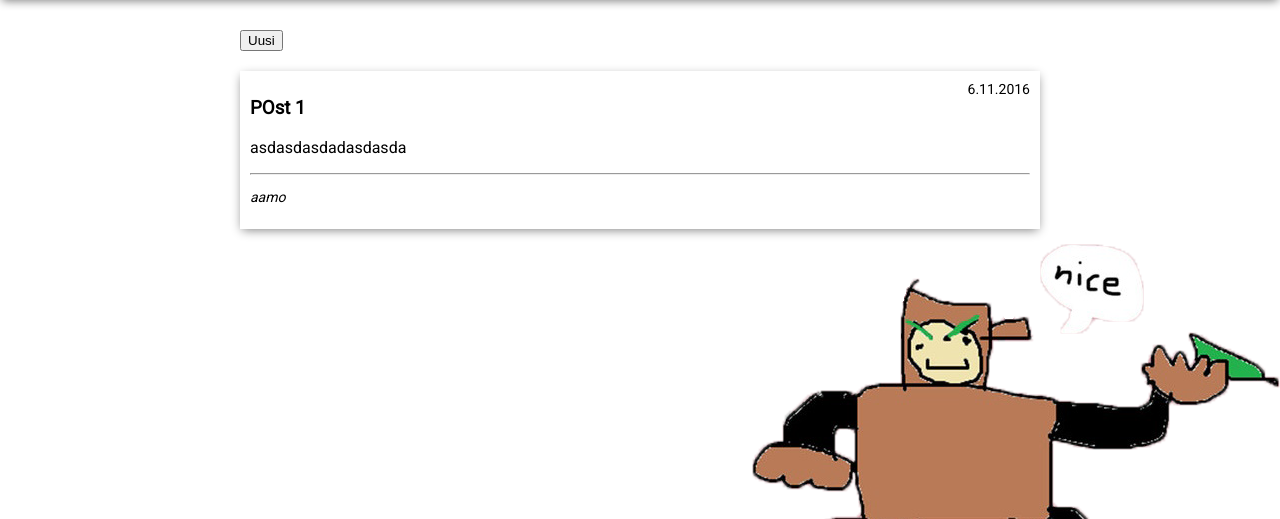
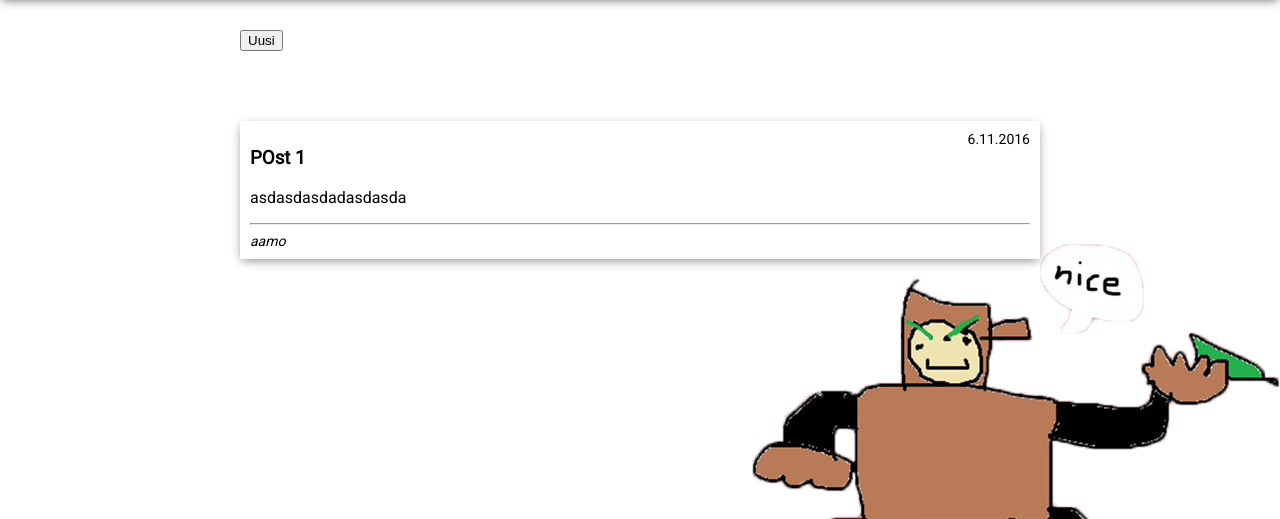
Before and after one commit to aamoJL/ttms0900, a PHP site: page /blog.php in a window 1280 px wide. Shown: the part 155-674 px from the top of the page. Run offline with PHP 8.4, Linux system fonts and the light colour scheme.

Commit message:
blogin stylepäivitys

```diff
--- a/styles/style.css
+++ b/styles/style.css
@@ -62,6 +62,11 @@ section {
 }
 section.postList {
     width: 100%;
+	margin-bottom: 50px;
+}
+section.postList#newBlogPost{
+	margin-bottom: 0px;
+	margin-top: 10px;
 }
 section.queue {
     margin-left: auto;
@@ -92,6 +97,7 @@ article.login {
 article.post {
     width: auto;
     height: auto;
+	margin: 20px 0px 20px 0px;
 }
 article.dokumentti {
 	width: auto;
@@ -323,6 +329,7 @@ h1.blogHeader {
 p.footer {
     font-size: 14;
     font-style: italic;
+	display: inline;
 }
 p.date {
     font-size: 14;
```
